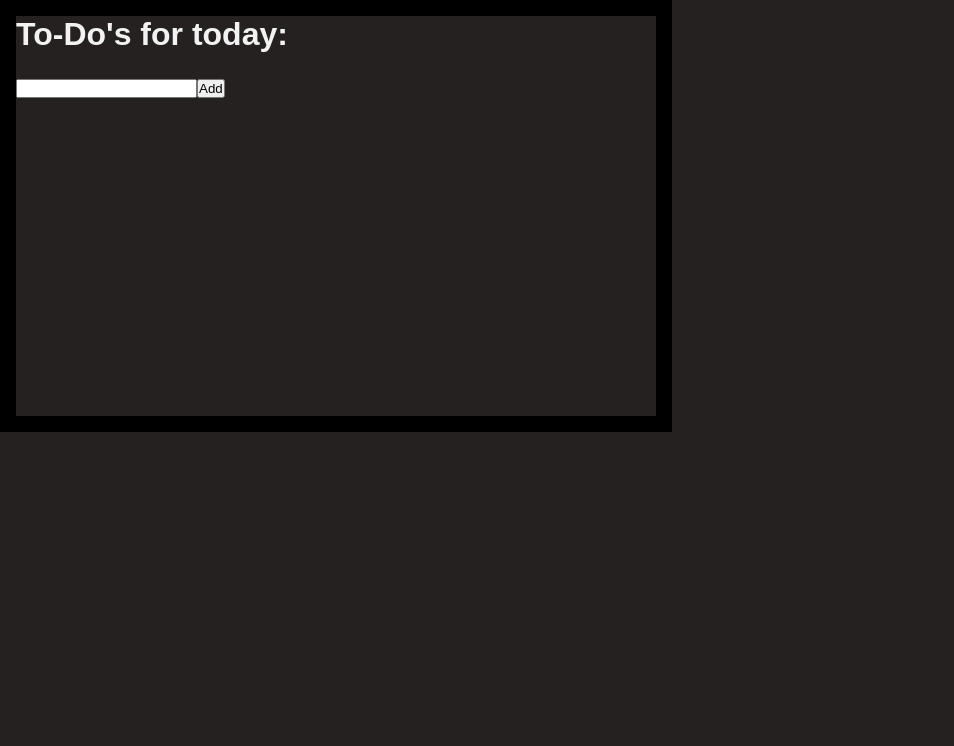
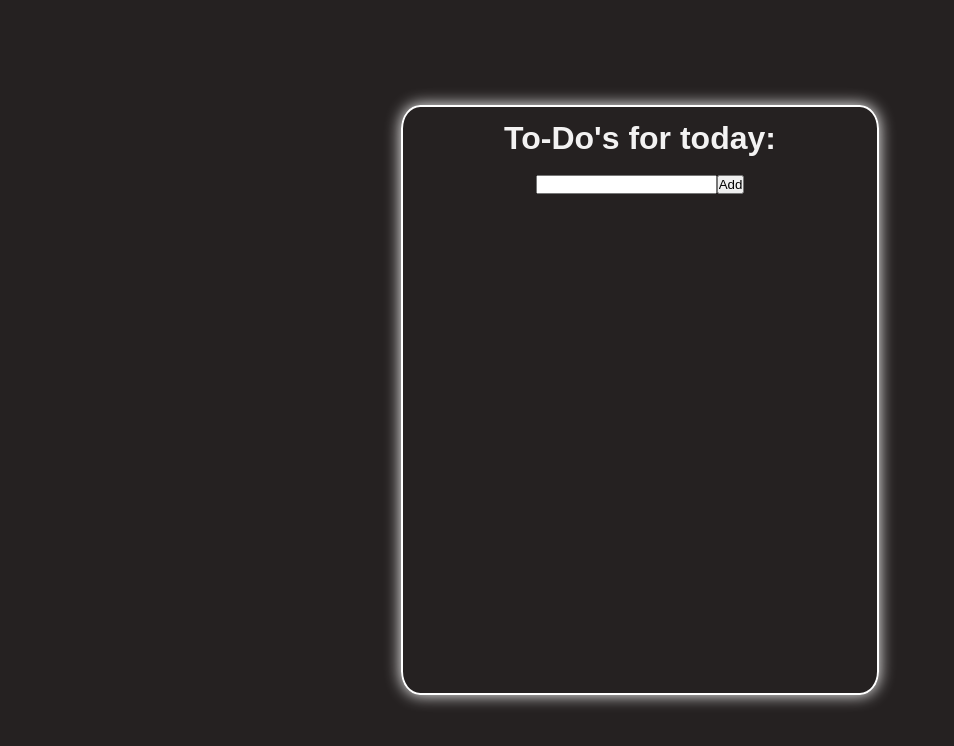
Before and after one commit to Quazar8/ReactToDo, a React app: page / in a window 1280 px wide. Shown: the whole page, without its empty margins (0-954 px from the left). Built offline with nearby package versions, Linux system fonts and the light colour scheme.

Commit message:
Further styling the app
Centering the working window, title, paddings,
box-shadow, handling overflow of todos.

```diff
--- a/src/components/App.js
+++ b/src/components/App.js
@@ -16,7 +16,7 @@ const App = (props) => {
 
     return (
         <main className="app-container">
-            <h1>To-Do's for today:</h1>
+            <h1 id="app-title">To-Do's for today:</h1>
             <ToDosContainer todos = {todos} />
             <Input submitted={submitted}/>
         </main>
--- a/src/styles/app.css
+++ b/src/styles/app.css
@@ -1,5 +1,21 @@
 .app-container {
-    width:50%;
-    height:50%;
-    border: 1rem solid black;
+    width: 35%;
+    height:70%;
+    border: 0.2vw solid white;
+    border-radius: 4%;
+    padding: 1%;
+    box-shadow: 0 0 1rem white;
+    display: flex;
+    flex-direction: column;
+    align-items: center;
+    overflow: auto;
+    scrollbar-width: none;
 }
+
+.app-container::-webkit-scrollbar {
+    display: none;
+}
+
+#app-title {
+    text-align: center;
+}
--- a/src/styles/index.css
+++ b/src/styles/index.css
@@ -21,8 +21,15 @@ html {
 body {
     width:100%;
     height:100%;
+    display: flex;
+    justify-content: center;
+    align-items: center;
 }
 
 #root {
     height:inherit;
+    width: inherit;
+    display: flex;
+    justify-content: center;
+    align-items: center;
 }
--- a/src/styles/single-todo.css
+++ b/src/styles/single-todo.css
@@ -1,6 +1,8 @@
 .single-todo {
+    width:100%;
     display: flex;
     justify-content: space-between;
+    padding: 2% 0;
 }
 
 button {
--- a/src/styles/todos-container.css
+++ b/src/styles/todos-container.css
@@ -1,3 +1,4 @@
 .todos-container {
+    width:100%;
     padding:2%;
 }
```
